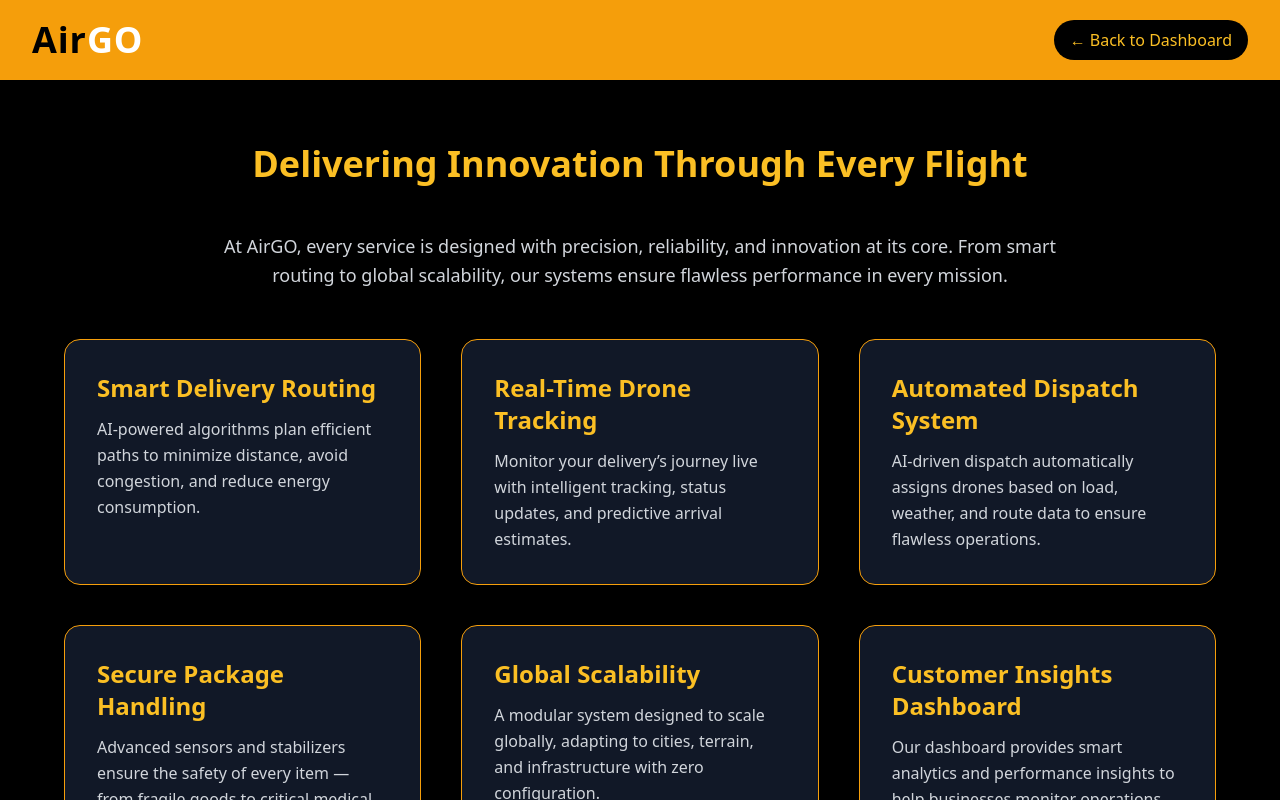
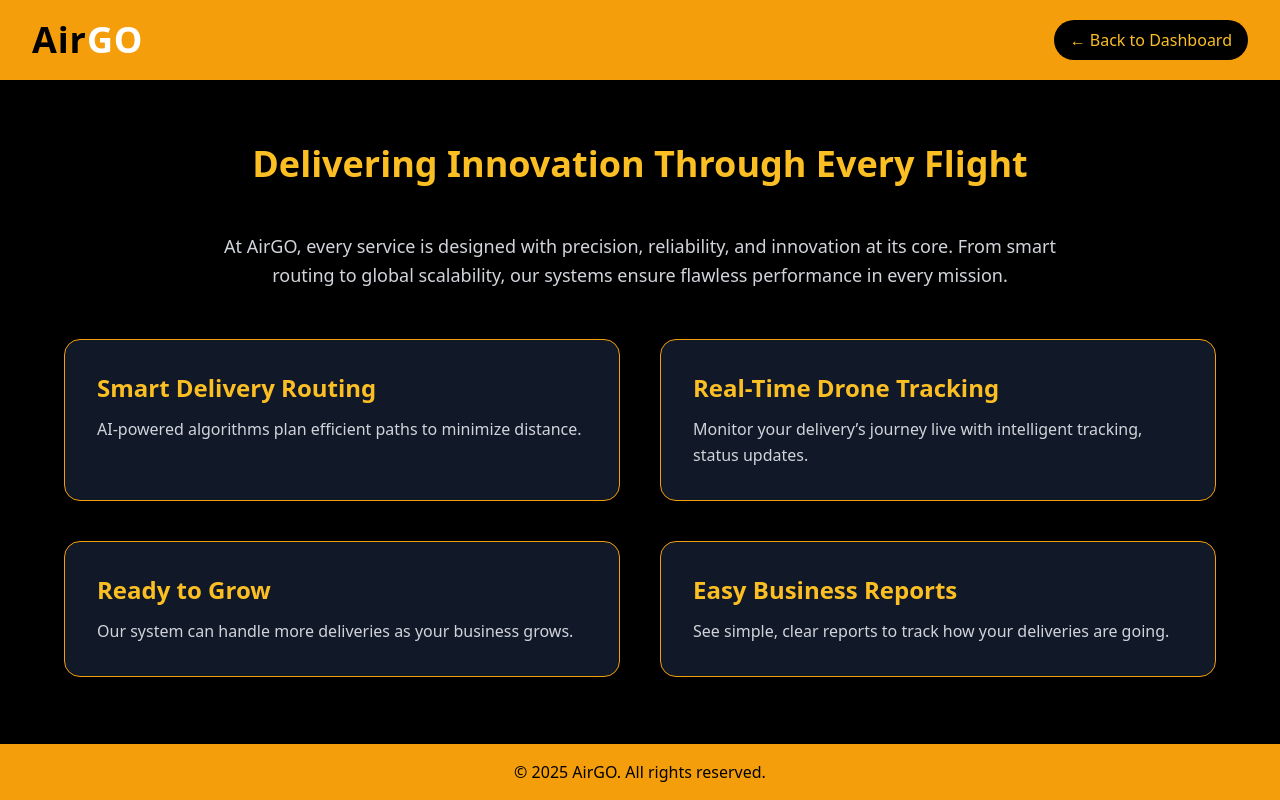
Before and after one commit to MaryumShakeel/AirGO-FYP_BSCS, a React (Create React App) app in the folder frontend/: page /our-services in a window 1280 px wide. Shown: the top 800 px of the page. Built offline with nearby package versions, Linux system fonts and the light colour scheme.

Commit message:
Few little updations

```diff
--- a/frontend/src/pages/AboutUs.tsx
+++ b/frontend/src/pages/AboutUs.tsx
@@ -1,7 +1,6 @@
 // src/pages/AboutUs.tsx
 import React from "react";
 import { Link } from "react-router-dom";
-
 
 const AboutUs: React.FC = () => {
   return (
@@ -22,20 +21,18 @@ const AboutUs: React.FC = () => {
       {/* About Content */}
       <main className="flex-1 flex flex-col items-center justify-center px-6 sm:px-12 py-16 text-center space-y-8">
         <h2 className="text-3xl sm:text-4xl font-semibold text-amber-400 drop-shadow-lg">
-          Redefining Drone Delivery for a Smarter Future
+          Making Drone Delivery Simple and Reliable
         </h2>
 
         <p className="max-w-4xl text-gray-300 text-lg leading-relaxed">
           <span className="text-amber-400 font-semibold">AirGO</span> is a
-          next-generation drone delivery platform that combines Artificial
-          Intelligence, real-time optimization, and scalable architecture to
-          create the most reliable and efficient delivery network in the world.
+          platform that uses drones to deliver packages quickly and safely.
+          Our system plans the best paths and keeps track of every delivery in real-time.
         </p>
 
         <p className="max-w-4xl text-gray-300 text-lg leading-relaxed">
-          We are dedicated to sustainability, precision, and innovation. Every
-          flight we make brings us closer to transforming logistics — enabling
-          faster, safer, and smarter deliveries to communities everywhere.
+          We focus on making deliveries easier, faster, and safer for everyone.
+          Each flight helps us improve our service and reach more people with reliable deliveries.
         </p>
 
         <div className="flex flex-col sm:flex-row gap-4 mt-10">
@@ -44,8 +41,7 @@ const AboutUs: React.FC = () => {
               Our Mission
             </h3>
             <p className="text-gray-300 text-base">
-              To revolutionize global logistics through autonomous drone
-              technology and intelligent delivery optimization.
+              To make delivery easier and faster using smart drones and simple technology.
             </p>
           </div>
 
@@ -54,13 +50,10 @@ const AboutUs: React.FC = () => {
               Our Vision
             </h3>
             <p className="text-gray-300 text-base">
-              To create a world where every delivery is faster, smarter, and
-              environmentally responsible.
+              To create a world where every delivery is quick, safe, and easy for everyone.
             </p>
           </div>
         </div>
-
-
       </main>
 
       {/* Footer */}
@@ -73,7 +66,6 @@ const AboutUs: React.FC = () => {
         </div>
         © {new Date().getFullYear()} AirGO. All rights reserved.
       </footer>
-
     </div>
   );
 };
--- a/frontend/src/pages/OurServices.tsx
+++ b/frontend/src/pages/OurServices.tsx
@@ -6,27 +6,19 @@ const OurServices: React.FC = () => {
   const services = [
     {
       title: "Smart Delivery Routing",
-      desc: "AI-powered algorithms plan efficient paths to minimize distance, avoid congestion, and reduce energy consumption.",
+      desc: "AI-powered algorithms plan efficient paths to minimize distance.",
     },
     {
       title: "Real-Time Drone Tracking",
-      desc: "Monitor your delivery’s journey live with intelligent tracking, status updates, and predictive arrival estimates.",
+      desc: "Monitor your delivery’s journey live with intelligent tracking, status updates.",
     },
     {
-      title: "Automated Dispatch System",
-      desc: "AI-driven dispatch automatically assigns drones based on load, weather, and route data to ensure flawless operations.",
+      title: "Ready to Grow",
+      desc: "Our system can handle more deliveries as your business grows.",
     },
     {
-      title: "Secure Package Handling",
-      desc: "Advanced sensors and stabilizers ensure the safety of every item — from fragile goods to critical medical supplies.",
-    },
-    {
-      title: "Global Scalability",
-      desc: "A modular system designed to scale globally, adapting to cities, terrain, and infrastructure with zero configuration.",
-    },
-    {
-      title: "Customer Insights Dashboard",
-      desc: "Our dashboard provides smart analytics and performance insights to help businesses monitor operations effectively.",
+      title: "Easy Business Reports",
+      desc: "See simple, clear reports to track how your deliveries are going.",
     },
   ];
 
@@ -57,7 +49,7 @@ const OurServices: React.FC = () => {
           systems ensure flawless performance in every mission.
         </p>
 
-        <div className="grid grid-cols-1 sm:grid-cols-2 lg:grid-cols-3 gap-10 max-w-6xl">
+        <div className="grid grid-cols-1 sm:grid-cols-2 gap-10 max-w-6xl">
   {services.map((service, index) => (
     <div
       key={index}
@@ -74,6 +66,7 @@ const OurServices: React.FC = () => {
 </div>
 
 
+
       </main>
 
       {/* Footer */}
```
Also changed, not shown: 5 other files (tests, documents, lock files or other folders). Lines whose indentation alone changed are shown as unchanged.
